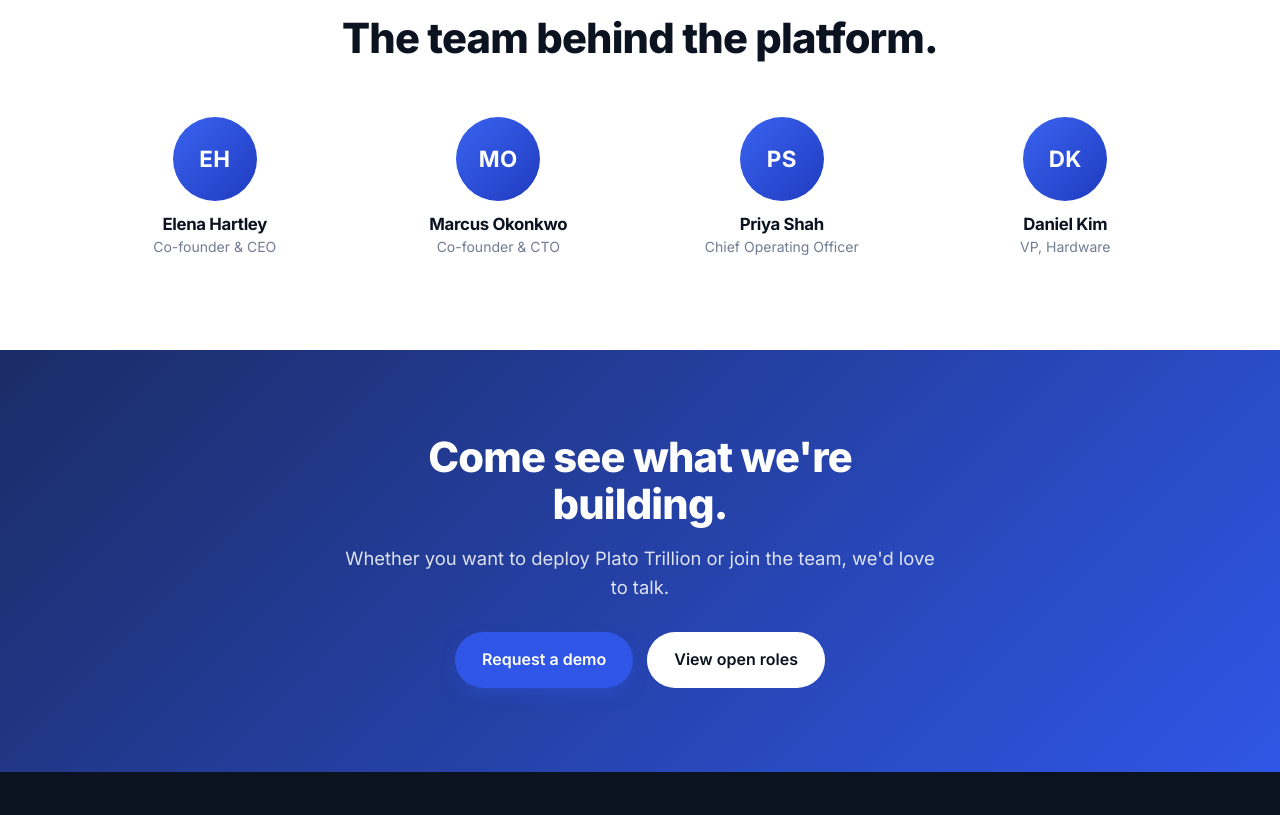
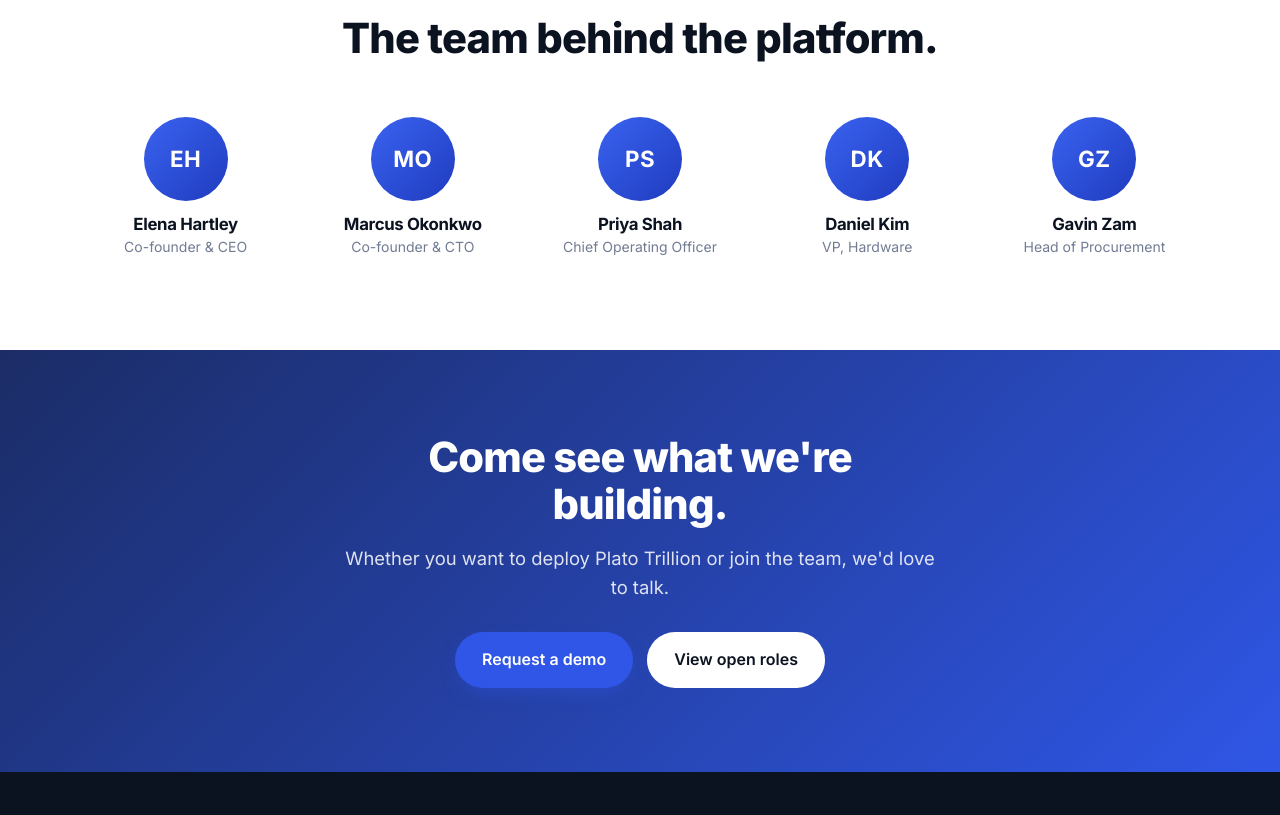
Before and after one commit to wiesenthal/platotrillion, a plain HTML site: page about.html in a window 1280 px wide. Shown: the part 1875-2690 px from the top of the page. Drawn offline with Linux system fonts and the light colour scheme.

Commit message:
Add Gavin Zam (Head of Procurement) to leadership
Switch leadership grid to centered flex so 5 members lay out evenly.

Co-Authored-By: Claude Opus 4.8 <noreply@anthropic.com>

```diff
--- a/about.html
+++ b/about.html
@@ -128,6 +128,7 @@
           <div class="team-card"><div class="avatar">MO</div><h3>Marcus Okonkwo</h3><span>Co-founder &amp; CTO</span></div>
           <div class="team-card"><div class="avatar">PS</div><h3>Priya Shah</h3><span>Chief Operating Officer</span></div>
           <div class="team-card"><div class="avatar">DK</div><h3>Daniel Kim</h3><span>VP, Hardware</span></div>
+          <div class="team-card"><div class="avatar">GZ</div><h3>Gavin Zam</h3><span>Head of Procurement</span></div>
         </div>
       </div>
     </section>
--- a/styles.css
+++ b/styles.css
@@ -662,8 +662,8 @@ ul { margin: 0; padding: 0; list-style: none; }
 .prose strong { color: var(--ink); }
 
 /* About — values reuse .features; leadership */
-.team-grid { display: grid; grid-template-columns: repeat(4, 1fr); gap: 22px; }
-.team-card { text-align: center; }
+.team-grid { display: flex; flex-wrap: wrap; justify-content: center; gap: 24px; }
+.team-card { flex: 1 1 160px; max-width: 220px; text-align: center; }
 .avatar {
   width: 84px; height: 84px; margin: 0 auto 14px;
   border-radius: 50%;
@@ -744,7 +744,6 @@ ul { margin: 0; padding: 0; list-style: none; }
 .contact-card a.cmail:hover { text-decoration: underline; }
 
 @media (max-width: 900px) {
-  .team-grid { grid-template-columns: repeat(2, 1fr); gap: 28px; }
   .pricing { grid-template-columns: 1fr; max-width: 460px; margin: 0 auto; }
   .int-grid { grid-template-columns: 1fr 1fr; }
   .contact-grid { grid-template-columns: 1fr; max-width: 420px; }
```
